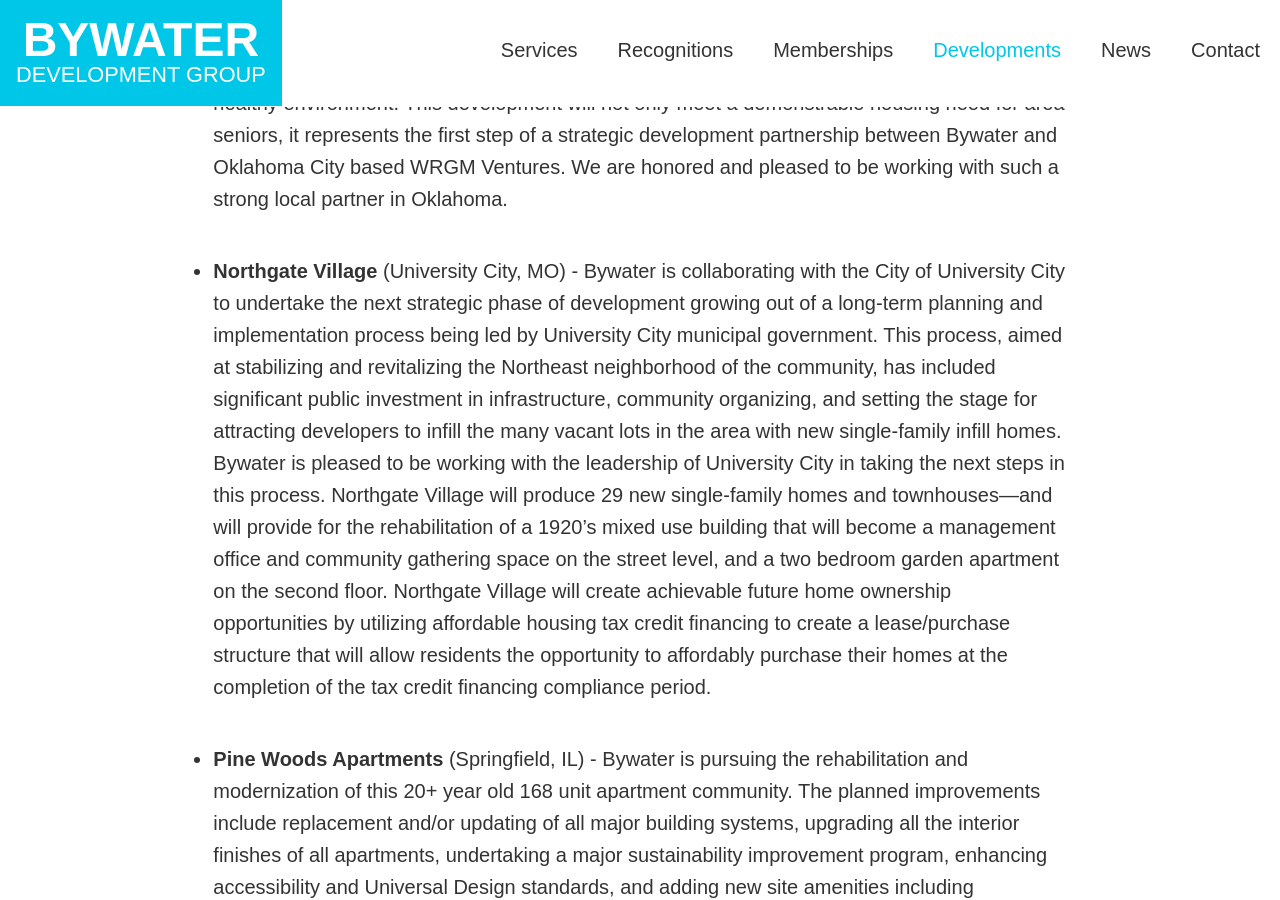
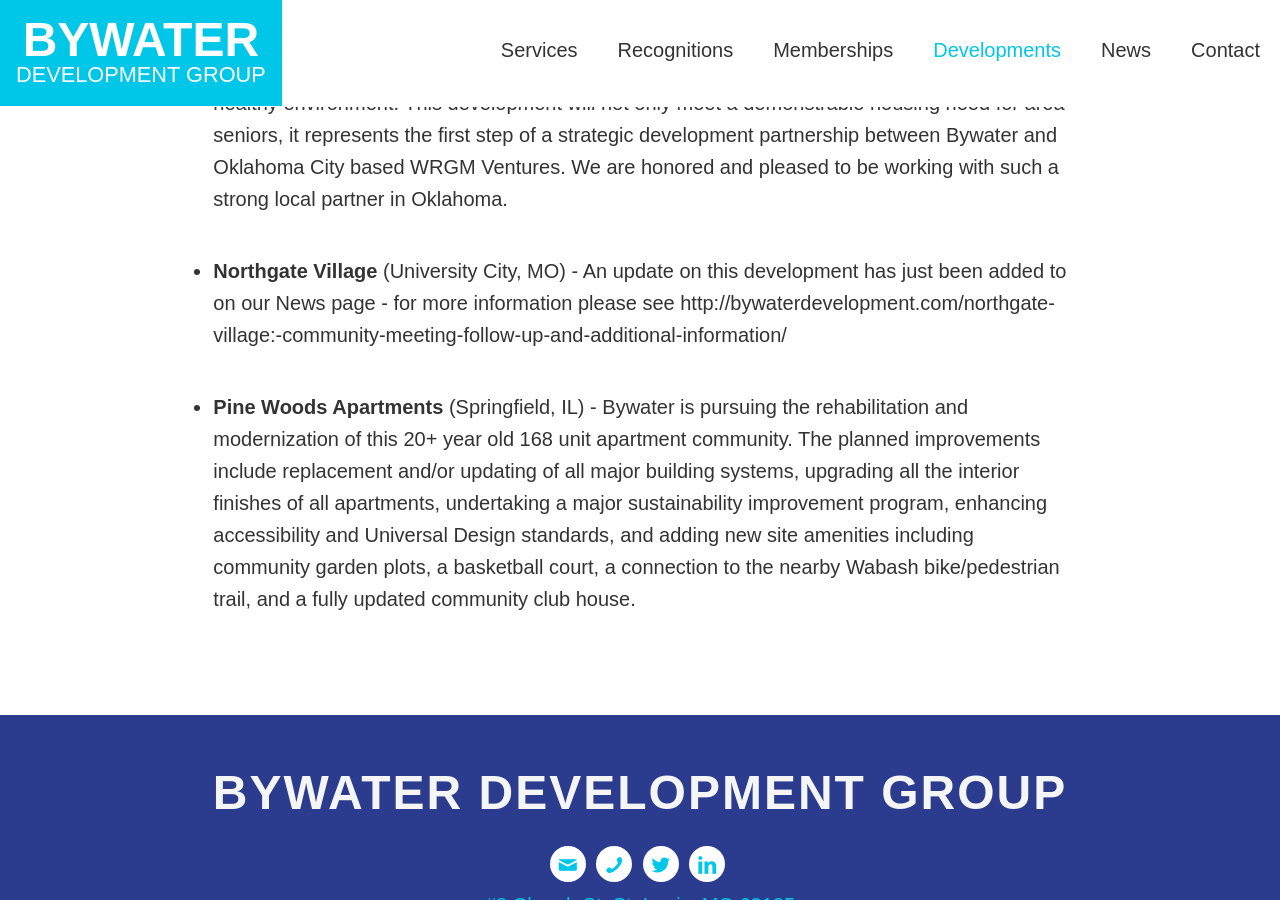
Before and after one commit to bywater/bywater.github.io, a Jekyll site: the page built from developments.html, in a window 1280 px wide and 900 px high, scrolled down 3896 px. Built offline with Jekyll 4.4.1, drawn with Linux system fonts in a browser that asks for light colours; nearby versions of some CDN libraries.

Commit message:
Updated '_data/developments.yml' via CloudCannon

```diff
--- a/_data/developments.yml
+++ b/_data/developments.yml
@@ -12,7 +12,7 @@
   desc: "Bywater is working to develop a new 48 unit senior development in a growing and thriving community of choice in the Oklahoma City metro area. Memorial Pointe will achieve high sustainability standards with a range of green building features, and will employ a broad array of Universal Design measures to meet the long-term accessibility and livability needs of its senior residents. A robust supportive services program will enhance the quality of life for development residents. The combination of these features and services will allow area seniors to age in place in a comfortable, affordable, and healthy environment.  This development will not only meet a demonstrable housing need for area seniors, it represents the first step of a strategic development partnership between Bywater and Oklahoma City based WRGM Ventures.  We are honored and pleased to be working with such a strong local partner in Oklahoma."
 - title: Northgate Village
   location: "University City, MO"
-  desc: "Bywater is collaborating with the City of University City to undertake the next strategic phase of development growing out of a long-term planning and implementation process being led by University City municipal government.  This process, aimed at stabilizing and revitalizing the Northeast neighborhood of the community, has included significant public investment in infrastructure, community organizing, and setting the stage for attracting developers to infill the many vacant lots in the area with new single-family infill homes.  Bywater is pleased to be working with the leadership of University City in taking the next steps in this process.  Northgate Village will produce 29 new single-family homes and townhouses—and will provide for the rehabilitation of a 1920’s mixed use building that will become a management office and community gathering space on the street level, and a two bedroom garden apartment on the second floor.  Northgate Village will create achievable future home ownership opportunities by utilizing affordable housing tax credit financing to create a lease/purchase structure that will allow residents the opportunity to affordably purchase their homes at the completion of the tax credit financing compliance period."
+  desc: "An update on this development has just been added to on our News page - for more information please see http://bywaterdevelopment.com/northgate-village:-community-meeting-follow-up-and-additional-information/"
 - title: Pine Woods Apartments
   location: "Springfield, IL"
   desc: "Bywater is pursuing the rehabilitation and modernization of this 20+ year old 168 unit apartment community.  The planned improvements include replacement and/or updating of all major building systems, upgrading all the interior finishes of all apartments, undertaking a major sustainability improvement program, enhancing accessibility and Universal Design standards, and adding new site amenities including community garden plots, a basketball court, a connection to the nearby Wabash bike/pedestrian trail, and a fully updated community club house."
```
